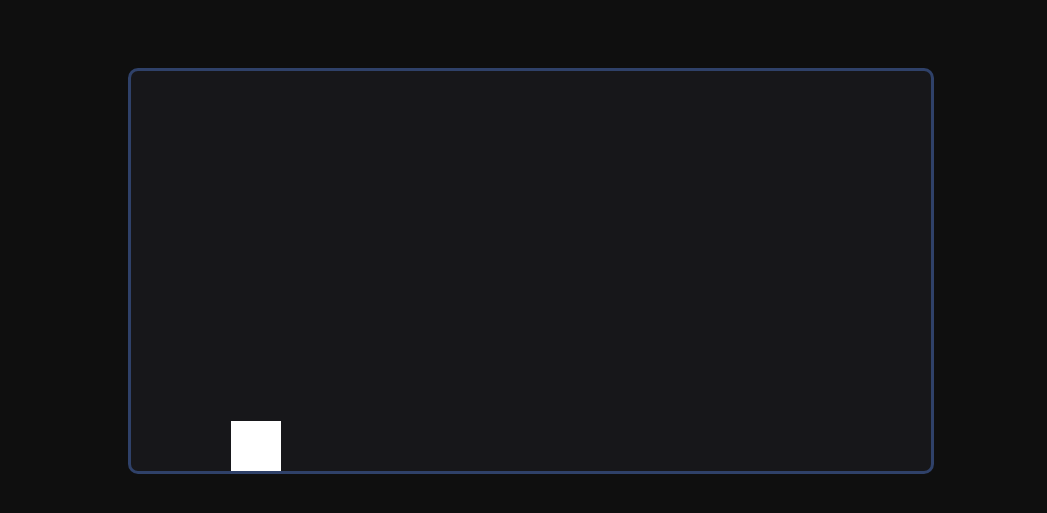
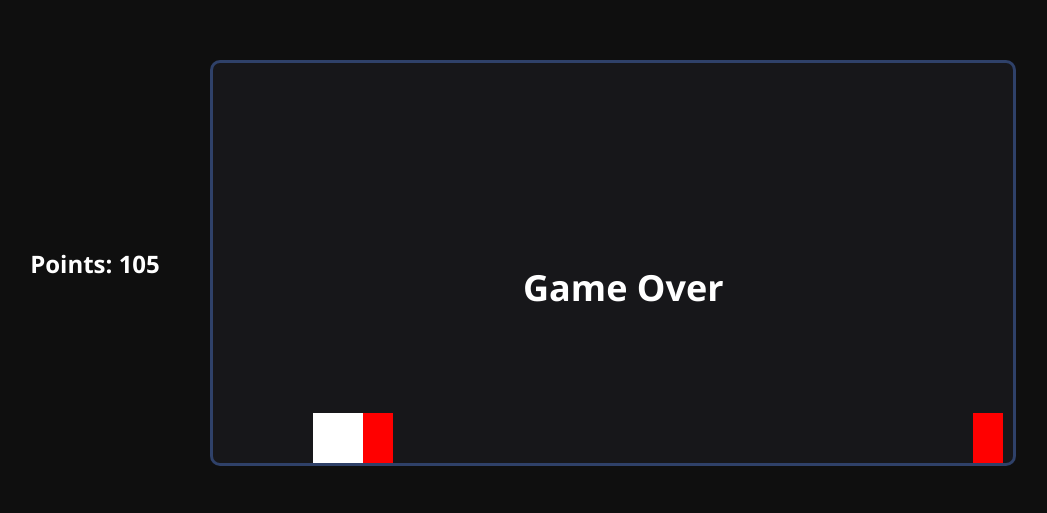
Before and after one commit to joaoxnlab/jogo-canvas, a website: page src/index.html in a window 1280 px wide. Shown: the part 137-650 px from the top of the page, without its empty margins (117-1164 px from the left). Drawn offline with Linux system fonts and the light colour scheme.

Commit message:
Obstacles, points and game over added

```diff
--- a/src/index.html
+++ b/src/index.html
@@ -7,7 +7,9 @@
     <link rel="stylesheet" href="style.css">
 </head>
 <body>
+    <h2 class="game-text" id="points"></h2>
     <canvas id="main-canvas" width="800" height="400"></canvas>
+    <h1 class="game-text" id="game-over">Game Over</h1>
 
     <script src="/out/script.js"></script>
 </body>
--- a/src/script.ts
+++ b/src/script.ts
@@ -1,15 +1,16 @@
+const gameOverMessage = document.getElementById('game-over')!;
 const canvas = document.getElementById('main-canvas') as HTMLCanvasElement;
 const ctx = canvas.getContext('2d')!;
+let ended = false;
 
-class Character {
+let iteration = 0;
+let points = 0;
+
+class Box {
     x: number;
     y: number;
     width: number;
     height: number;
-    jumping = false;
-    yspeed = 0;
-
-    gravity = 1;
 
     constructor(x: number, y: number, width: number, height: number) {
         this.x = x;
@@ -18,8 +19,24 @@ class Character {
         this.height = height;
     }
 }
+class Character extends Box {
+    jumping = false;
+    yspeed = 0;
+
+    gravity = 0.8;
+}
+
+class Obstacle extends Box {
+    xspeed: number;
+
+    constructor(x: number, y: number, width: number, height: number, xspeed: number) {
+        super(x, y, width, height);
+        this.xspeed = xspeed;
+    }
+}
 
 const player = new Character(100, canvas.height - 50, 50, 50);
+const obstacles: Obstacle[] = [];
 
 document.addEventListener('keydown', (event) => {
     if (event.key === " " && !player.jumping) {
@@ -27,11 +44,47 @@ document.addEventListener('keydown', (event) => {
         player.yspeed = 15;
         player.jumping = true;
     }
+    if (event.key == " " && ended) {
+        location.reload();
+    }
 })
+
+function loop() {
+    ctx.clearRect(0, 0, canvas.width, canvas.height);
+    drawObstacles();
+
+    drawCharacter();
+    updateCharacter();
+
+    checkCollision();
+    if (ended) {
+        console.log('Game Over');
+        gameOverMessage.style.visibility = 'visible';
+        return;
+    }
+
+    if (iteration % (Math.floor(Math.random() * 20)+60) == 0) {
+        obstacles.push(new Obstacle(canvas.width, canvas.height - 50, 30, 50, -5));
+        console.log(obstacles);
+    }
+
+    requestAnimationFrame(loop);
+    iteration++;
+
+    if (iteration % 6 == 0)
+        updatePoints();
+}
+
+loop();
 
 function drawCharacter() {
     ctx.fillStyle = 'white';
     ctx.fillRect(player.x, player.y, player.width, player.height);
+}
+
+function updateCharacter() {
+    jump();
+    player.y = Math.max(0, player.y);
 }
 
 function jump() {
@@ -47,16 +100,31 @@ function jump() {
     player.y -= player.yspeed;
 }
 
-function updateCharacter() {
-    jump();
-    player.y = Math.max(0, player.y);
+function drawObstacles() {
+    for (const obstacle of obstacles) {
+        ctx.fillStyle ='red';
+        ctx.fillRect(obstacle.x, obstacle.y, obstacle.width, obstacle.height);
+
+        if (obstacle.x < -obstacle.width) {
+            obstacles.shift();
+            console.log('Removing obstacle');
+        }
+        obstacle.x += obstacle.xspeed;
+    }
 }
 
-function loop() {
-    ctx.clearRect(0, 0, canvas.width, canvas.height);
-    drawCharacter();
-    updateCharacter();
-    requestAnimationFrame(loop);
+function checkCollision() {
+    for (const obstacle of obstacles) {
+        if (player.x < obstacle.x + obstacle.width && player.x + player.width > obstacle.x
+            && player.y < obstacle.y + obstacle.height && player.y + player.height > obstacle.y) {
+            console.log('Collision');
+            ended = true;
+        }
+    }
 }
 
-loop();
+function updatePoints() {
+    points += 5;
+    const pointsElement = document.getElementById('points')!;
+    pointsElement.innerText = `Points: ${points}`;
+}
--- a/src/style.css
+++ b/src/style.css
@@ -1,3 +1,10 @@
+* {
+    font-family: 'Segoe UI', Tahoma, Geneva, Verdana, sans-serif;
+    color: rgb(255, 255, 255);
+    margin: 0;
+    padding: 0;
+}
+
 body {
     width: 100vw;
     height: 100vh;
@@ -13,3 +20,17 @@ body {
     border-radius: 10px;
     background-color: rgb(23, 23, 26);
 }
+
+#points {
+    margin-right: 50px;
+}
+
+#game-over {
+    font-size: 36px;
+    color: rgb(255, 255, 255);
+
+    position: absolute;
+    top: 50%;
+    left: 50%;
+    visibility: hidden;
+}
```
Also changed, not shown: out/script.js, 1 other file.
